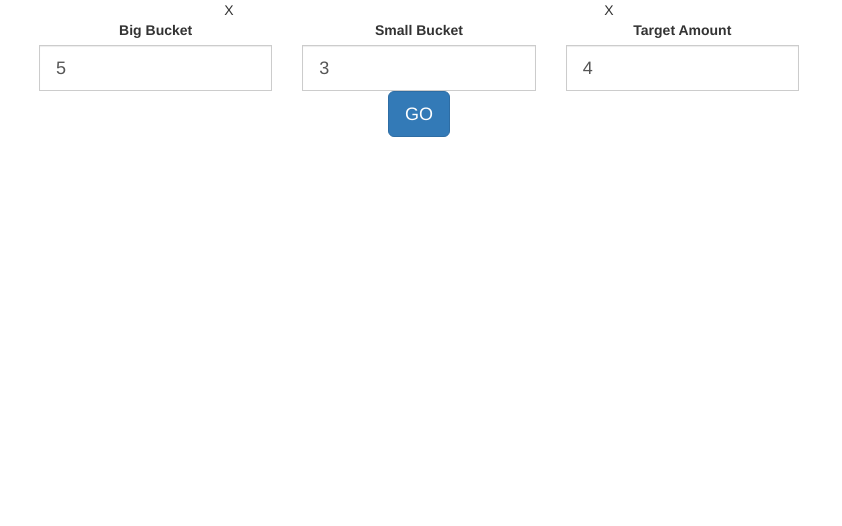
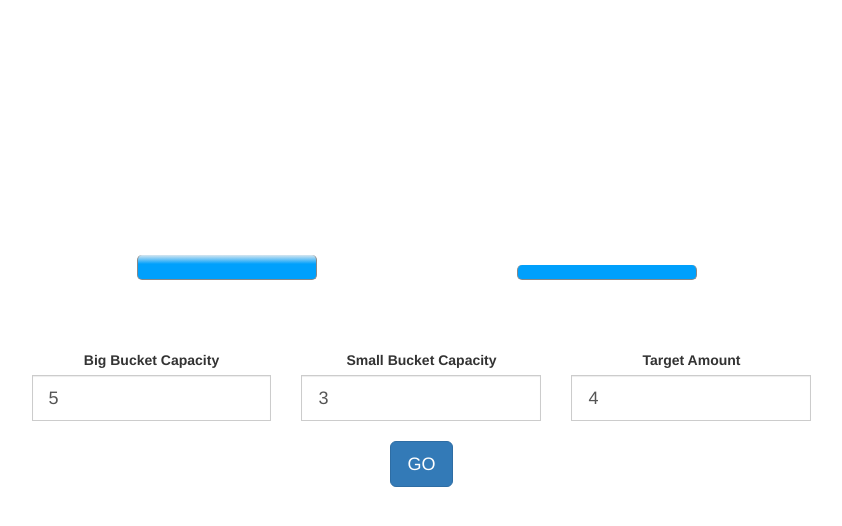
Before and after one commit to anthonyb/bucket-challenge, a React app: page / in a window 1280 px wide. Shown: the whole page, without its empty margins (316-1158 px from the left). Built offline with nearby package versions, Linux system fonts and the light colour scheme.

Commit message:
More styling

```diff
--- a/app/components/BucketSimulator/BucketSimulator.css
+++ b/app/components/BucketSimulator/BucketSimulator.css
@@ -4,7 +4,16 @@
   border: 1px solid blue;
 }
 
-.bap {
-  background-color: red;
-  height: 25px;
+.bucket{
+  border:1px solid #666;
 }
+
+.water{
+  width: 100%;
+  background: blue;
+}
+
+.form-control{
+  text-align: center;
+  font-size: 30px;
+}
--- a/app/components/BucketSimulator/index.js
+++ b/app/components/BucketSimulator/index.js
@@ -107,19 +107,32 @@ class BucketSimulator extends React.Component {
   //---------------------------------
 
   render() {
+    let containerHeight = 250;
+    if((this.state.bigBucketSize * 5)>250){
+      containerHeight = this.state.bigBucketSize * 5;
+    }
+    const bucketContainerStyleObj = {
+      position: 'relative',
+      height: containerHeight,
+      marginBottom: 50,
+      marginTop: 50
+    }
+
     return (
       <div className="col-md-8 col-md-offset-3">
-        <div className="row">
+        <div style={bucketContainerStyleObj} className="row bucket-container">
           <BucketDisplay
             size={this.state.bigBucketSize}
             contains={this.state.bigBucketContains}
+            leftAlign={0}
           />
           <BucketDisplay
             size={this.state.smallBucketSize}
             contains={this.state.smallBucketContains}
+            leftAlign={380}
           />
         </div>
-        <div className="row">
+        <div className="row bucket-form-container">
           <SimulationForm
             bigBucketSize={this.state.bigBucketSize}
             smallBucketSize={this.state.smallBucketSize}
@@ -179,11 +192,15 @@ class SimulationForm extends React.Component {
   //---------------------------------
 
   render() {
+    const buttonRowStyleObj = {
+      marginTop: 20
+    }
+
     return (
       <form>
         <div className="row">
           <div className="col-md-4 text-center">
-            <label for="basic-url">Big Bucket</label>
+            <label>Big Bucket Capacity</label>
             <div className="input-group input-group-lg">
               <input
                 className="form-control"
@@ -195,7 +212,7 @@ class SimulationForm extends React.Component {
             </div>
           </div>
           <div className="col-md-4 text-center">
-            <label for="basic-url">Small Bucket</label>
+            <label>Small Bucket Capacity</label>
             <div className="input-group input-group-lg">
               <input
                 className="form-control"
@@ -207,7 +224,7 @@ class SimulationForm extends React.Component {
             </div>
           </div>
           <div className="col-md-4 text-center">
-            <label for="basic-url">Target Amount</label>
+            <label>Target Amount</label>
             <div className="input-group input-group-lg">
               <input
                 className="form-control"
@@ -219,7 +236,7 @@ class SimulationForm extends React.Component {
             </div>
           </div>
         </div>
-        <div className="row">
+        <div style={buttonRowStyleObj} className="row">
           <div className="col-md-12 text-center">
             <a className="btn btn-lg btn-primary" onClick={this.runSimulation} role="button">GO</a>
           </div>
@@ -234,14 +251,25 @@ class BucketDisplay extends React.Component {
     super(props);
   }
   render(){
-    const height = this.props.size * 10;
-    const styleObj = {
-      width: '200px',
-      height: `${height}px`
+    const bucketHeight = this.props.size * 5;
+    const waterHeight = 2 * 10;
+    const bucketDisplayStyleObj = {
+      position: 'absolute',
+      bottom: 20,
+      left: this.props.leftAlign
+    }
+    const bucketStyleObj = {
+      height: bucketHeight,
+      width: '50%',
+      border: '1px solid #888',
+      borderTop: 'none',
+      borderRadius: 5,
+      margin: 'auto',
+      background: `linear-gradient(0deg, #00A0FC ${waterHeight-5}px, #EEE ${waterHeight+5}px)`
     }
     return(
-      <div className="col-md-6 text-center bucket-container">
-      X
+      <div className="col-md-6 text-center bucket-display" style={bucketDisplayStyleObj}>
+        <div className="bucket text-center" style={bucketStyleObj}></div>
       </div>
     );
   }
--- a/app/index.tpl.html
+++ b/app/index.tpl.html
@@ -11,10 +11,8 @@
   <body>
     <div class="container">
       <div class="row">
-        <div class="col-md-12 main">
-          <div id="root">
+        <div id="root">
 
-          </div>
         </div>
       </div>
     </div>
```
